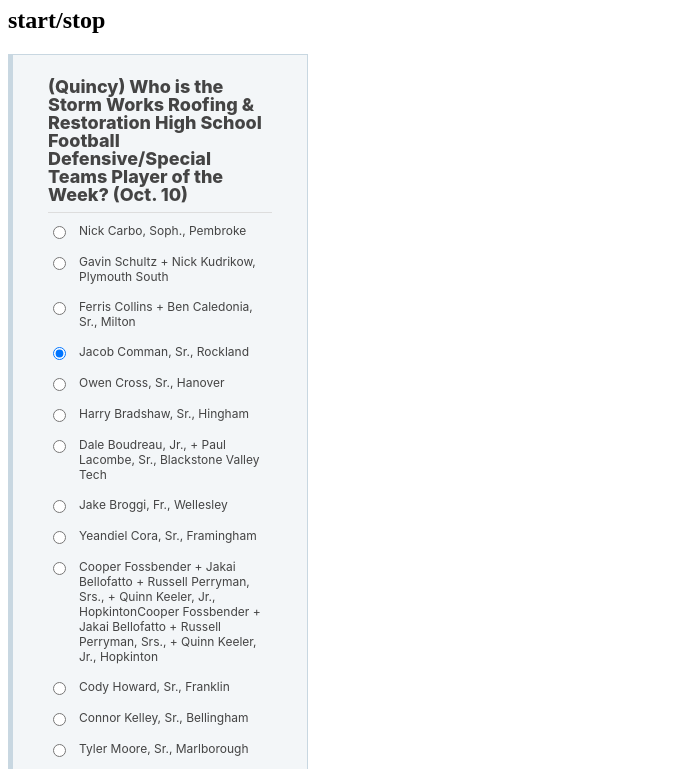
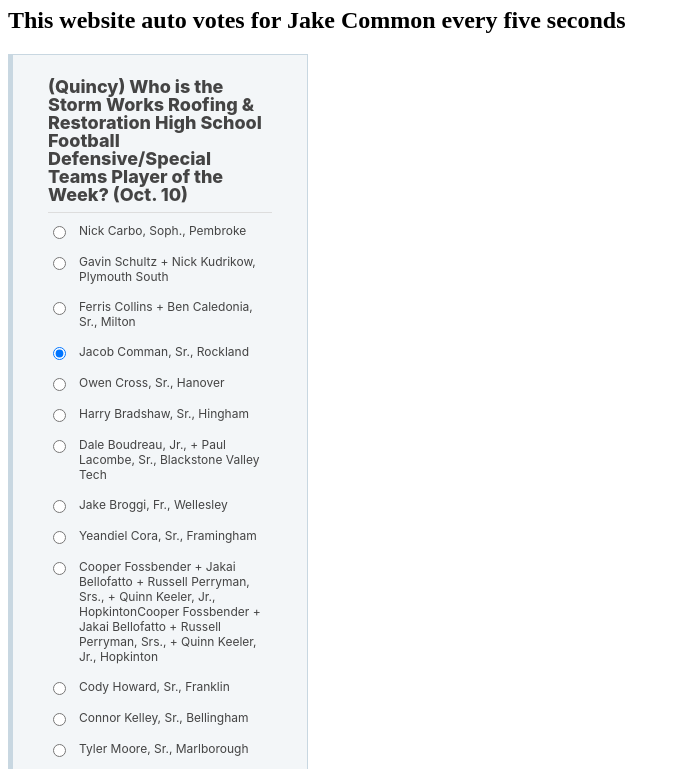
Before and after one commit to NullptrExceptions/nullptrexceptions.github.io, a plain HTML site: page jakevotebot.html in a window 1280 px wide. Shown: the part 73-842 px from the top of the page, without its empty margins (0-680 px from the left). Drawn offline with Linux system fonts and the light colour scheme.

Commit message:
Update jakevotebot.html

```diff
--- a/jakevotebot.html
+++ b/jakevotebot.html
@@ -2,7 +2,7 @@
 <html id="Main-html">
   <body>
     <h1>Jake For President 2023</h1>
-    <h2 onclick="toggleVoting()">start/stop</h2>
+    <h2>This website auto votes for Jake Common every five seconds</h2>
   </body>
   <div>
     <script>
```
